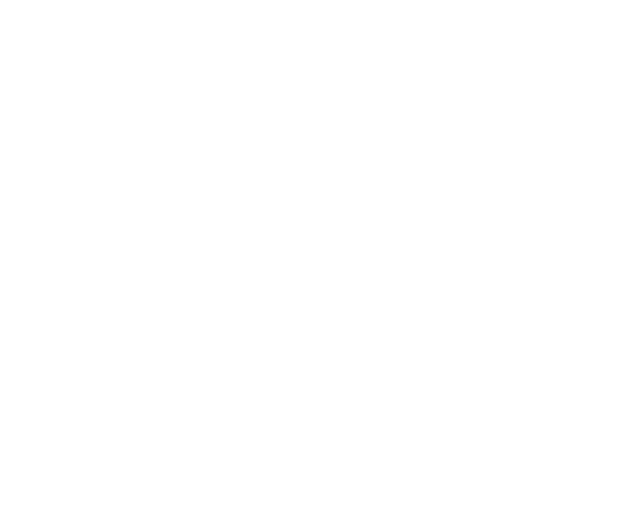
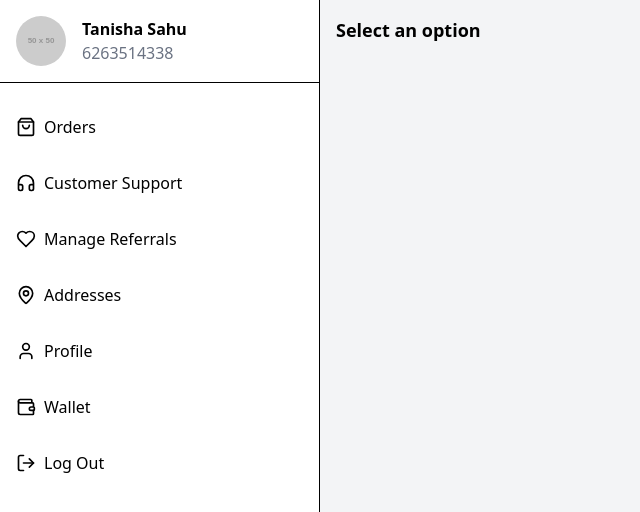
Before and after one commit to tanisha-sahu/Local-Shop, a React (Vite) app in the folder frontend/: page /profile in a window 1280 px wide. Before the commit this address had no page. Shown: the top 512 px of the page, without its empty margins (0-640 px from the left). Built offline with nearby package versions, Linux system fonts and the light colour scheme.

Commit message:
user profile improve

```diff
--- a/frontend/src/App.tsx
+++ b/frontend/src/App.tsx
@@ -4,6 +4,8 @@
 import LoginPage from "./pages/LoginPage";
 import ProductList from "./pages/ProductList.tsx"
 import ShoppingCartPage from "./pages/ShoppingCartPage.tsx";
+import ProfilePage from "./pages/ProfilePage.tsx";
+import CheckoutPage from "./pages/CheckoutPage.tsx";
 
 const App = () => {
   const [isLoggedIn, setIsLoggedIn] = useState(false); // Manage login state
@@ -28,6 +30,8 @@
         <Route path="/login" element={<LoginPage onLogin={handleLogin} onClose={handleLogout}/>} />
         <Route path = "/store" element={<ProductList/>}/>
         <Route path = "/cart" element={<ShoppingCartPage/>}/>
+        <Route path = "/profile" element={<ProfilePage/>}/>
+        <Route path = "/checkout" element={<CheckoutPage/>} />
       </Routes>
     </Router>
   );
--- a/frontend/src/components/Navbar.tsx
+++ b/frontend/src/components/Navbar.tsx
@@ -29,6 +29,10 @@
   // Function to handle cart icon click (top navbar)
   const handleCartClick = () => {
     navigate("/cart"); // Navigate to the cart route
+  };
+
+  const handleProfileClick = () => {
+    navigate("/profile"); // Navigate to the cart route
   };
 
   // Function to handle cart click in Bottom Navigation
@@ -122,7 +126,9 @@
           >
             {isLoggedIn ? (
               <IconButton>
-                <PersonIcon />
+                <PersonIcon
+                onClick={handleProfileClick}
+                />
               </IconButton>
             ) : (
               <Button
@@ -184,6 +190,7 @@
           label="Profile"
           icon={<PersonIcon />}
           sx={{ color: bottomNavValue === 0 ? "#7e22ce" : "#757575" }}
+          onClick={handleProfileClick}
         />
         <BottomNavigationAction
           label="Cart"
--- a/frontend/src/pages/CheckoutPage.tsx
+++ b/frontend/src/pages/CheckoutPage.tsx
@@ -37,7 +37,7 @@
         };
 
         return (
-            <div className="fixed inset-0 flex items-center justify-center bg-gray-900 bg-opacity-50">
+            <div className="fixed inset-0 flex items-center justify-center bg-opacity-50">
                 <div className="bg-white p-6 rounded-lg shadow-lg w-96">
                     <h3 className="font-semibold text-lg mb-4">Add New Address</h3>
                     <input
--- a/frontend/src/pages/HomePage.tsx
+++ b/frontend/src/pages/HomePage.tsx
@@ -73,7 +73,6 @@
           ))}
         </Grid>
       </Container>
-      <ProfilePage/>
       <CheckoutPage />
       {/* Conditionally render the login page modal */}
       {isLoginModalOpen && <LoginPage onLogin={onLogin} onClose={closeLoginModal} />}
--- a/frontend/src/pages/ProfilePage.tsx
+++ b/frontend/src/pages/ProfilePage.tsx
@@ -1,16 +1,27 @@
-import { useState } from "react";
-import { Routes, Route } from "react-router-dom";
+import { useState, useEffect } from "react";
 import { ShoppingBag, Headphones, Heart, MapPin, User, Wallet, LogOut } from "lucide-react";
 
 const ProfilePage = () => {
-  const [activeSection, setActiveSection] = useState("Orders");
+  const [activeSection, setActiveSection] = useState(""); // Empty by default
+  const [isSmallScreen, setIsSmallScreen] = useState(window.innerWidth < 768);
+
+  useEffect(() => {
+    const handleResize = () => {
+      setIsSmallScreen(window.innerWidth < 768);
+    };
+    window.addEventListener("resize", handleResize);
+    return () => window.removeEventListener("resize", handleResize);
+  }, []);
 
   return (
-    <>
-      <div className="flex h-screen">
+    <div className="h-screen bg-gray-100 flex">
       {/* Sidebar */}
-        <aside className="w-1/4 bg-white border-r">
-          <div className="p-4 flex items-center">
+      <aside
+        className={`bg-white border-r ${
+          isSmallScreen ? "fixed inset-0 z-10 w-full" : "w-1/4"
+        }`}
+      >
+        <div className="p-4 flex items-center border-b">
           <img src="https://placehold.co/50x50" alt="User avatar" className="rounded-full" />
           <div className="ml-4">
             <div className="font-bold">Tanisha Sahu</div>
@@ -28,7 +39,13 @@
               { name: "Wallet", icon: <Wallet size={20} /> },
               { name: "Log Out", icon: <LogOut size={20} /> },
             ].map(({ name, icon }) => (
-                <li key={name} className={`p-4 flex items-center cursor-pointer ${activeSection === name ? "bg-gray-100" : ""}`} onClick={() => setActiveSection(name)}>
+              <li
+                key={name}
+                className={`p-4 flex items-center cursor-pointer hover:bg-gray-200 ${
+                  activeSection === name ? "bg-gray-200" : ""
+                }`}
+                onClick={() => setActiveSection(name)} // Update active section
+              >
                 {icon} <span className="ml-2">{name}</span>
               </li>
             ))}
@@ -37,19 +54,20 @@
       </aside>
 
       {/* Main Content */}
-        <main className="flex-1 bg-gray-50 p-8">
-          <div className="flex items-center mb-4">
-            <h1 className="text-xl font-bold">{activeSection}</h1>
-          </div>
-          <Routes>
-            <Route path="/" element={<Orders />} />
-            <Route path="/profile" element={<Profile />} />
-            <Route path="/addresses" element={<Addresses />} />
-            <Route path="/wallet" element={<WalletPage />} />
-          </Routes>
+      <main className={`flex-1 p-4 ${isSmallScreen ? "mt-16" : ""}`}>
+        {/* Content based on the active section */}
+        {activeSection === "" && !isSmallScreen && (
+          <h2 className="text-lg font-bold mb-4">Select an option</h2>
+        )}
+
+        {activeSection === "Orders" && <Orders />}
+        {activeSection === "Customer Support" && <div>Customer Support Section</div>}
+        {activeSection === "Manage Referrals" && <div>Manage Referrals Section</div>}
+        {activeSection === "Addresses" && <Addresses />}
+        {activeSection === "Profile" && <Profile />}
+        {activeSection === "Wallet" && <WalletPage />}
       </main>
     </div>
-    </>
   );
 };
 
@@ -68,13 +86,18 @@
   const [phone, setPhone] = useState("6263514338");
 
   return (
-    <div className="p-4">
+    <div className="p-4 bg-white shadow rounded-md">
       <h2 className="text-lg font-bold mb-4">Profile Information</h2>
       <div className="space-y-2">
         <div>
           <label className="block font-semibold">Name</label>
           {isEditing ? (
-            <input type="text" value={name} onChange={(e) => setName(e.target.value)} className="border p-2 w-full" />
+            <input
+              type="text"
+              value={name}
+              onChange={(e) => setName(e.target.value)}
+              className="border p-2 w-full rounded"
+            />
           ) : (
             <p>{name}</p>
           )}
@@ -82,7 +105,12 @@
         <div>
           <label className="block font-semibold">Email</label>
           {isEditing ? (
-            <input type="email" value={email} onChange={(e) => setEmail(e.target.value)} className="border p-2 w-full" />
+            <input
+              type="email"
+              value={email}
+              onChange={(e) => setEmail(e.target.value)}
+              className="border p-2 w-full rounded"
+            />
           ) : (
             <p>{email}</p>
           )}
@@ -90,7 +118,12 @@
         <div>
           <label className="block font-semibold">Phone</label>
           {isEditing ? (
-            <input type="text" value={phone} onChange={(e) => setPhone(e.target.value)} className="border p-2 w-full" />
+            <input
+              type="text"
+              value={phone}
+              onChange={(e) => setPhone(e.target.value)}
+              className="border p-2 w-full rounded"
+            />
           ) : (
             <p>{phone}</p>
           )}
@@ -98,41 +131,21 @@
       </div>
       <button
         onClick={() => setIsEditing(!isEditing)}
-        className="mt-4 px-4 py-2 bg-blue-500 text-white rounded">
+        className="mt-4 px-4 py-2 bg-blue-500 text-white rounded"
+      >
         {isEditing ? "Save" : "Edit"}
       </button>
     </div>
   );
 };
 
-const Addresses = () => {
-  // const [addresses, setAddresses] = useState([]);
-
-  // const addAddress = () => {
-  //   setAddresses([...addresses, { id: addresses.length + 1, address: "New Address" }]);
-  // };
-
-  return (
-    <div className="p-4">
+const Addresses = () => (
+  <div className="p-4 bg-white shadow rounded-md">
     <h2 className="text-lg font-bold mb-4">Addresses</h2>
-      <button  className="px-4 py-2 bg-green-500 text-white rounded mb-4">
-        Add Address
-      </button>
-      {/* <div>
-        {addresses.length === 0 ? (
-          <p>No addresses added yet.</p>
-        ) : (
-          // <ul>
-          //   {addresses.map((address) => (
-          //     // <li key={address.id}>{address.address}</li>
-          //   ))}
-          // </ul>
-        )}
-      </div> */}
+    <button className="px-4 py-2 bg-green-500 text-white rounded mb-4">Add Address</button>
   </div>
 );
-};
 
-const WalletPage = () => <div className="p-4">Wallet Section</div>;
+const WalletPage = () => <div className="p-4 bg-white shadow rounded-md">Wallet Section</div>;
 
 export default ProfilePage;
--- a/frontend/src/pages/ShoppingCartPage.tsx
+++ b/frontend/src/pages/ShoppingCartPage.tsx
@@ -13,6 +13,7 @@
   CircularProgress,
 } from '@mui/material';
 import { Remove, Add, Delete } from '@mui/icons-material';
+import { useNavigate } from "react-router-dom"; // Import useNavigate
 
 interface CartItem {
   id: number;
@@ -79,12 +80,14 @@
     setCart(cart.filter(item => item.id !== id));
   };
 
+  const navigate = useNavigate();
+
   const handleProceedToPayment = (): void => {
     setLoading(true);
     // Simulate payment processing
     setTimeout(() => {
       setLoading(false);
-      alert("Payment Successful!");
+      navigate("/checkout")
     }, 2000);
   };
 
```
Lines whose indentation alone changed are shown as unchanged.
